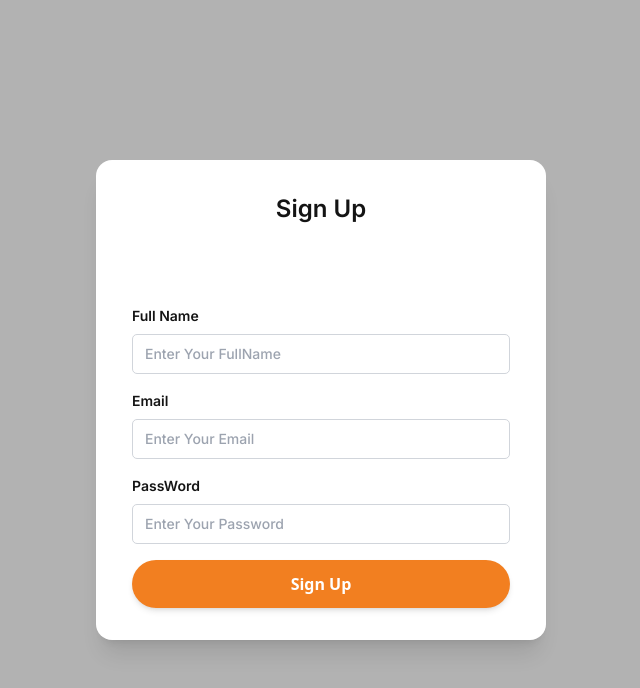
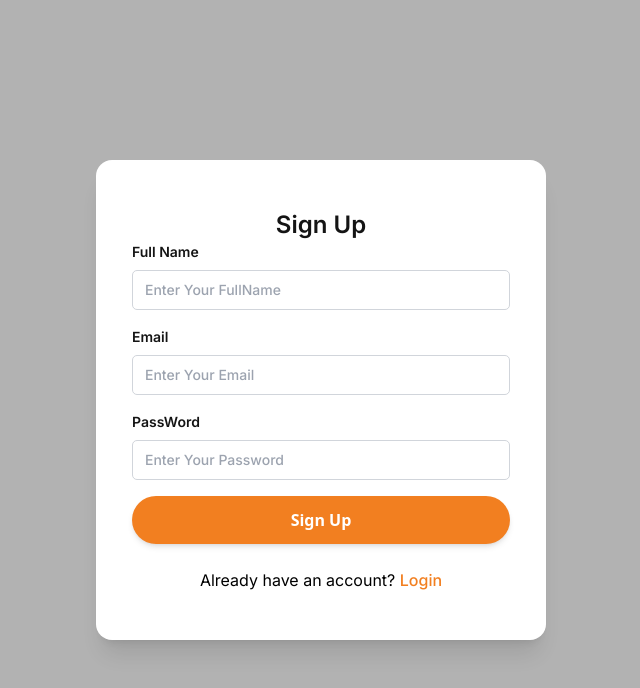
Before and after one commit to codexmish/Apple-Gadgets, a Next.js app in the folder client/: page /signup in a window 1280 px wide. Shown: the top 688 px of the page, without its empty margins (319-959 px from the left). Built offline with nearby package versions, Linux system fonts and the light colour scheme.

Commit message:
signup done

```diff
--- a/client/src/app/(pages)/signup/page.tsx
+++ b/client/src/app/(pages)/signup/page.tsx
@@ -4,6 +4,7 @@ import FormInput from "@/app/components/ui/FormInput";
 import AuthButton from "@/app/components/ui/AuthButton";
 import "react-toastify/dist/ReactToastify.css";
 import { showToast } from "@/app/utils/toast";
+import Link from "next/link";
 
 const page = () => {
   // ----ragex
@@ -97,7 +98,7 @@ const page = () => {
         <div className="w-[450px] h-120 bg-white flex justify-center items-center rounded-2xl shadow-xl">
           {/* -----form */}
           <div>
-            <div className="text-2xl text-blackText font-inter font-semibold flex items-center justify-center mb-20">
+            <div className="text-2xl text-blackText font-inter font-semibold flex items-center justify-center ">
               Sign Up
             </div>
             <form
@@ -132,6 +133,15 @@ const page = () => {
 
               <AuthButton text="Sign Up" />
             </form>
+            <div className="mt-6 text-center text-base text-black font-inter font-normal">
+              Already have an account?{" "}
+              <Link
+                href={"/signin"}
+                className="text-primaryOrange font-medium link-theme"
+              >
+                Login
+              </Link>
+            </div>
           </div>
         </div>
       </div>
--- a/client/src/app/utils/toast.js
+++ b/client/src/app/utils/toast.js
@@ -1,5 +1,7 @@
 'use client'
 import { Bounce, toast } from "react-toastify";
+
+// --------exporting tostconntainer as client component to latout
 export { ToastContainer } from "react-toastify";
 
 export const showToast = (message, type = "success") => {
```
